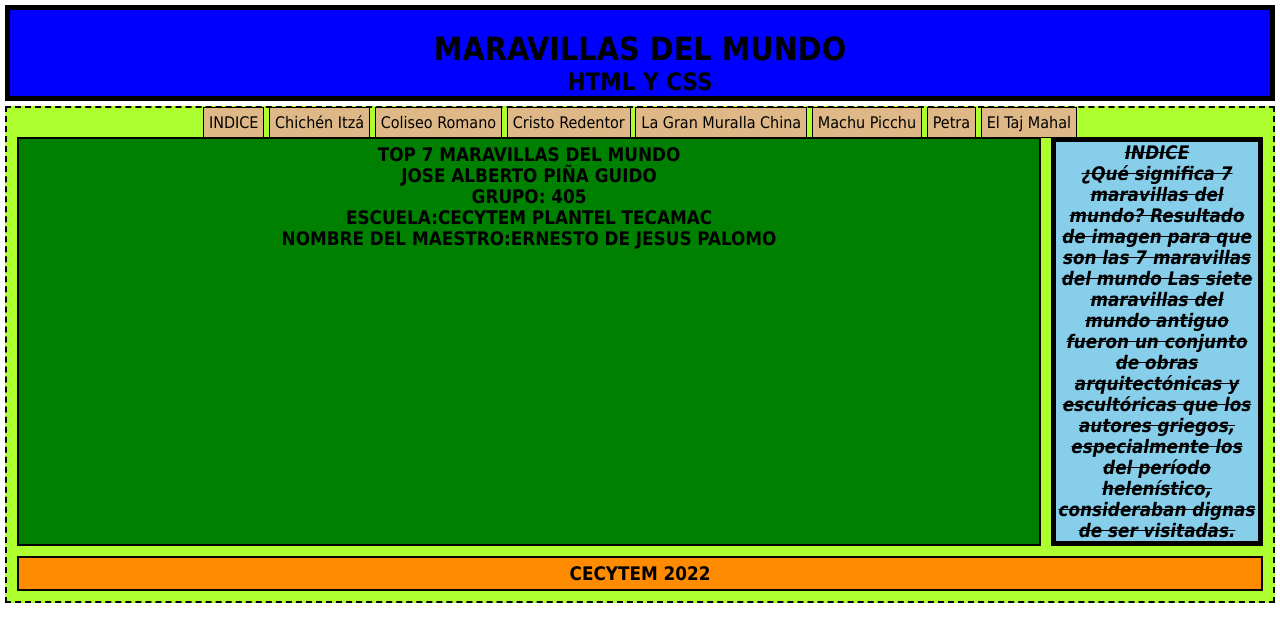
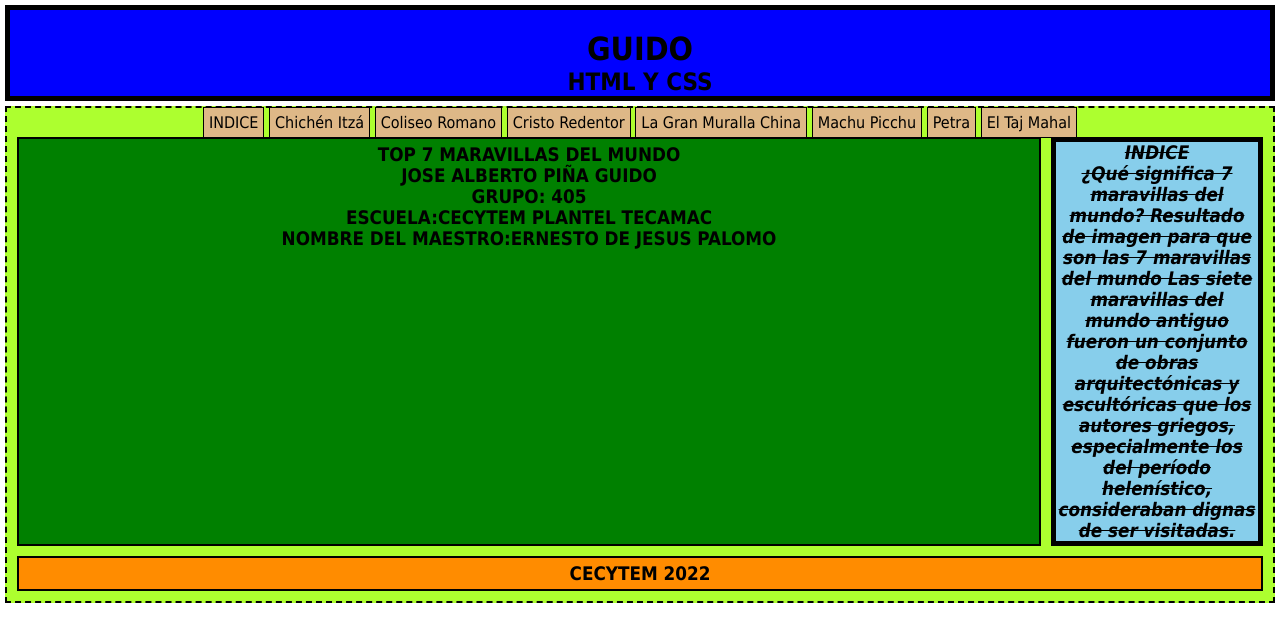
Before and after one commit to Guido7748/josealberto, a plain HTML site: page index.html in a window 1280 px wide. Drawn offline with Linux system fonts and the light colour scheme.

Commit message:
MODIFIQUE

```diff
--- a/index.html
+++ b/index.html
@@ -10,7 +10,7 @@
 
 <body>
   <header>
-    <h1>MARAVILLAS DEL MUNDO</h1>
+    <h1>GUIDO</h1>
     <h2>HTML Y CSS</h2>
   </header>
   <nav>
```
Also changed, not shown: nueve.html (+1 -0 lines), ocho.html (+1 -0 lines).
